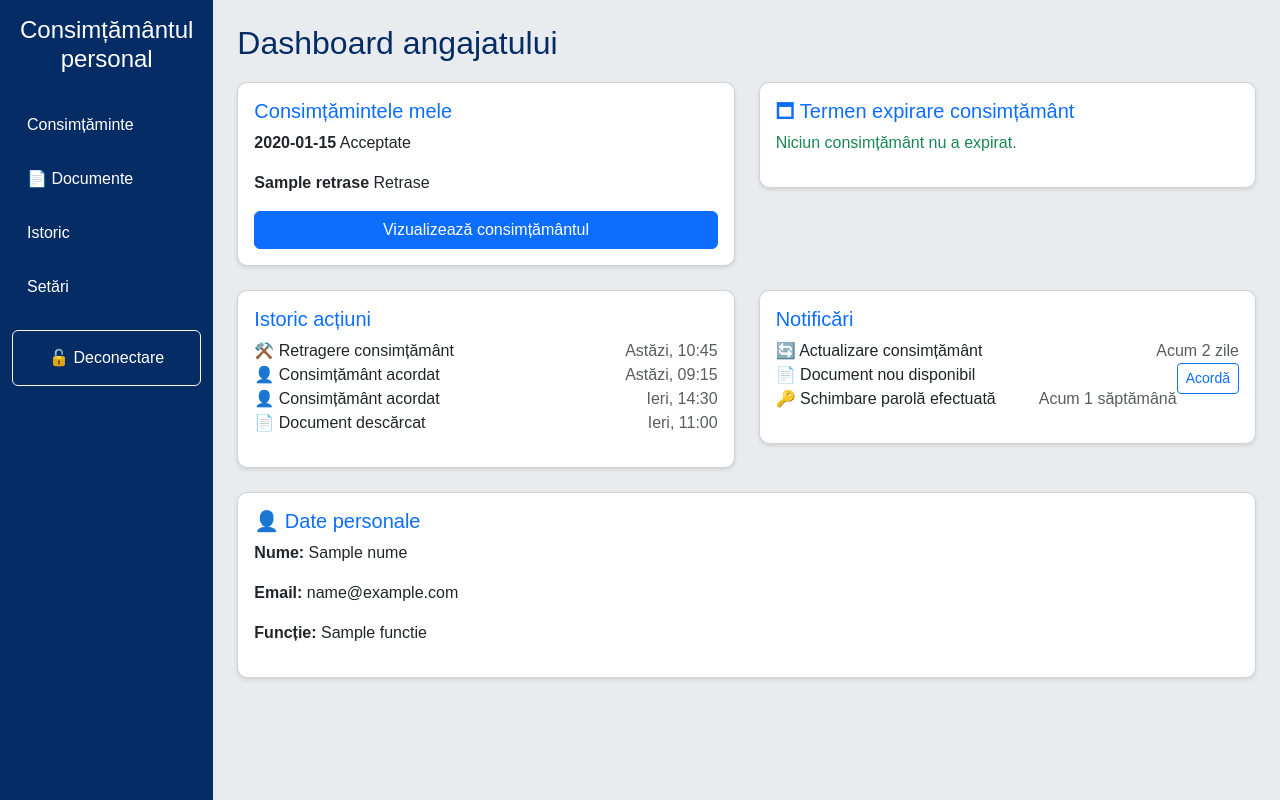
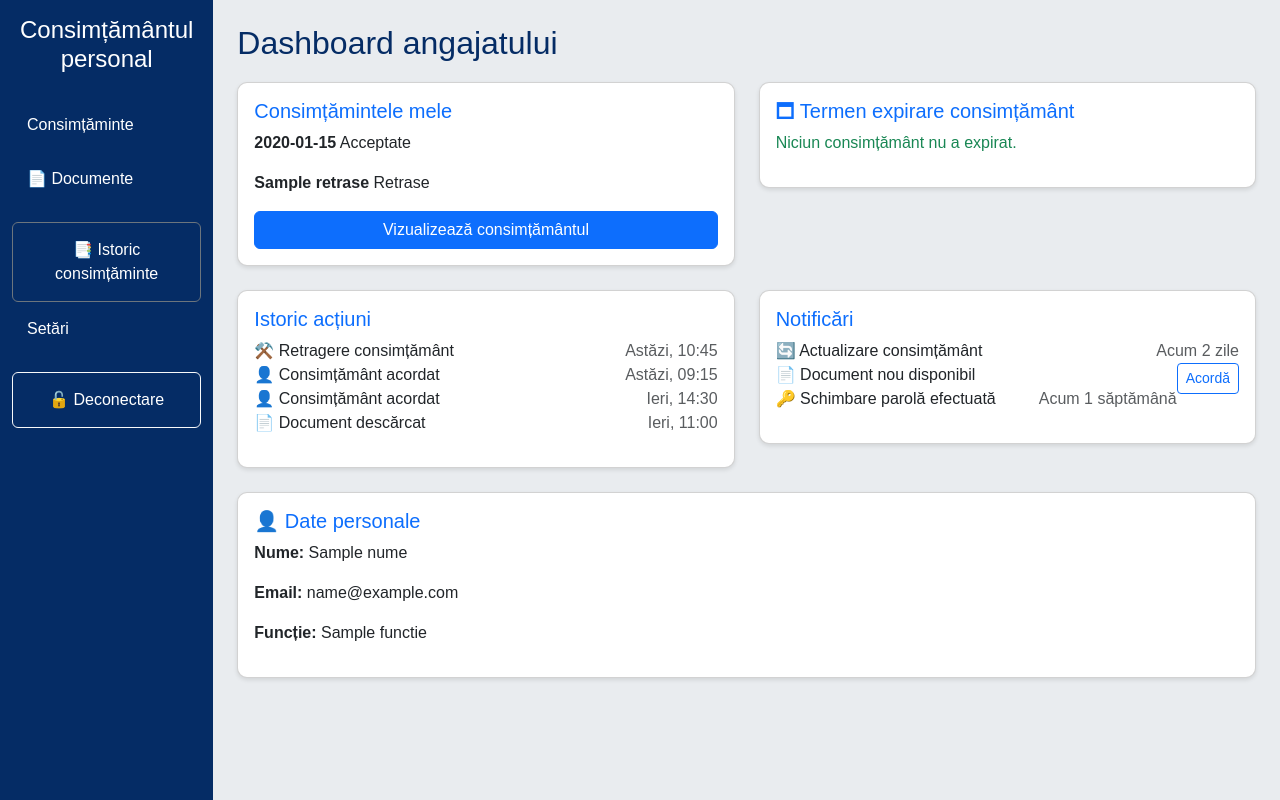
Before and after one commit to adriananascu/GDPRsystem, a Flask app: template templates/dashboard_angajat.html in a window 1280 px wide. Run offline with Flask 3, Linux system fonts and the light colour scheme; the template is opened without the code that fills it: most values are stand-ins (such as "Sample title", 1, 10 or a date in 2020); some libraries are stand-ins or nearby versions.

Commit message:
inapoi la dashboard din schimbare parola

```diff
--- a/templates/dashboard_angajat.html
+++ b/templates/dashboard_angajat.html
@@ -45,7 +45,7 @@
             <h4 class="text-center py-3">Consimțământul personal</h4>
             <a href="/consimtamant">Consimțăminte</a>
             <a href="{{ url_for('documente') }}">📄 Documente</a>
-            <a href="#">Istoric</a>
+            <a href="{{ url_for('istoric') }}" class="btn btn-outline-secondary mt-3">📑 Istoric consimțăminte</a>
             <a href="/setari">Setări</a>
             <a href="{{ url_for('logout') }}" class="btn btn-outline-light w-100 mt-3">🔓 Deconectare</a>
         </div>
--- a/templates/schimba_parola.html
+++ b/templates/schimba_parola.html
@@ -14,10 +14,13 @@
             {% if eroare %}
                 <div class="alert alert-danger">{{ eroare }}</div>
             {% endif %}
+
             {% if mesaj %}
                 <div class="alert alert-success">{{ mesaj }}</div>
+                <a href="{{ url_for('dashboard') }}" class="btn btn-outline-primary mt-3 w-100">← Înapoi la dashboard</a>
             {% endif %}
 
+            {% if not mesaj %}
             <form method="POST">
                 <div class="mb-3">
                     <label for="parola_veche" class="form-label">Parola veche</label>
@@ -33,6 +36,7 @@
                 </div>
                 <button type="submit" class="btn btn-primary w-100">Salvează</button>
             </form>
+            {% endif %}
         </div>
     </div>
 </div>
```
